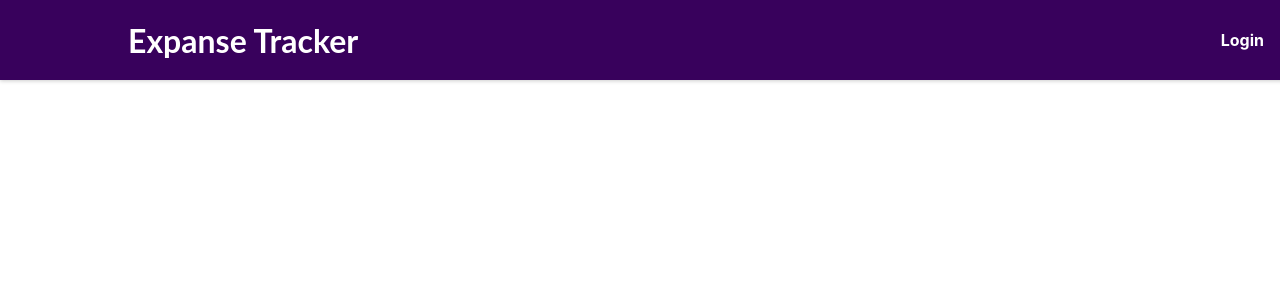
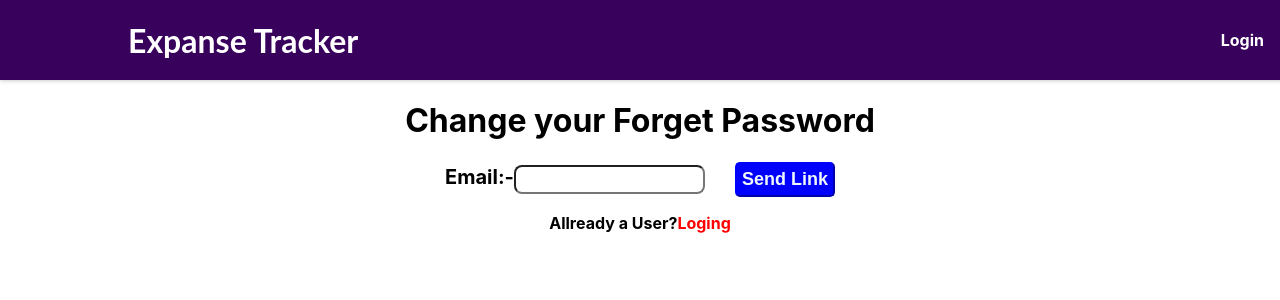
Before and after one commit to kbikash845/expanse-tracker, a React (Create React App) app: page /forgotpassword in a window 1280 px wide. Shown: the top 300 px of the page. Built offline with nearby package versions, Linux system fonts and the light colour scheme.

Commit message:
forget  password upadate

```diff
--- a/src/App.js
+++ b/src/App.js
@@ -6,6 +6,7 @@ import AuthForm from './components/Auth/AuthForm';
 import ProfileForm from './components/Profile/ProfileForm';
 import StartingPageContent from './components/StartingPage/StartingPageContent';
 import HomePage from './pages/HomePage';
+import Forgetpassword from './components/Auth/ForgetPassword/Forgetpassword';
 
 function App() {
   return (
@@ -15,6 +16,7 @@ function App() {
     {/* <Route path='/' exact element={<HomePage/>}/> */}
       <Route path='auth' element={<AuthForm/>}/>
       <Route path='profile' element={<ProfileForm/>}/>
+      <Route path='forgotpassword' element={<Forgetpassword/>}/>
       <Route path='/' element={<StartingPageContent/>}/>
     </Routes>
   </div>
--- a/src/components/Auth/AuthForm.js
+++ b/src/components/Auth/AuthForm.js
@@ -2,82 +2,74 @@ import { useState, useRef, useContext } from 'react';
 
 import classes from './AuthForm.module.css';
 import AuthContext from '../Store/Auth-Context';
-import { useNavigate } from 'react-router-dom';
+import { Link, useNavigate } from 'react-router-dom';
 
 const AuthForm = () => {
   const [isLogin, setIsLogin] = useState(true);
-  const [isLoading,setLoading]=useState(false);
+  const [isLoading, setLoading] = useState(false);
 
-  const authCtx=useContext(AuthContext);
-  const navigate=useNavigate()
+  const authCtx = useContext(AuthContext);
+  const navigate = useNavigate();
 
-  const emailInputRef=useRef();
-  const psswordInputRef=useRef();
-  const confirmpasswordInputRef=useRef();
-
+  const emailInputRef = useRef();
+  const passwordInputRef = useRef();
+  const confirmPasswordInputRef = useRef();
 
   const switchAuthModeHandler = () => {
     setIsLogin((prevState) => !prevState);
   };
 
-  const submitHandler=(event)=>{
+  const submitHandler = (event) => {
     event.preventDefault();
-       const enterEmail=emailInputRef.current.value;
-       const enterPassword=psswordInputRef.current.value;
-       const enterConfirmpasswrd=confirmpasswordInputRef.current.value;
+    const enteredEmail = emailInputRef.current.value;
+    const enteredPassword = passwordInputRef.current.value;
+    const enteredConfirmPassword = confirmPasswordInputRef.current?.value;
 
+    setIsLogin(true);
+    if (!isLogin && enteredPassword !== enteredConfirmPassword) {
+      alert("Passwords don't match. Please enter matching passwords.");
+      return;
+    }
 
+    let url;
+    if (isLogin) {
+      url = 'https://identitytoolkit.googleapis.com/v1/accounts:signInWithPassword?key=AIzaSyDGVs8K9GjoYUE4P9xUCh0Fg1KAy4cR97U';
+    } else {
+      url = 'https://identitytoolkit.googleapis.com/v1/accounts:signUp?key=AIzaSyDGVs8K9GjoYUE4P9xUCh0Fg1KAy4cR97U';
+    }
 
-       setIsLogin(true)
-       if(enterPassword===enterConfirmpasswrd){
-         let url;
-       if(isLogin){
-        url="https://identitytoolkit.googleapis.com/v1/accounts:signInWithPassword?key=AIzaSyDGVs8K9GjoYUE4P9xUCh0Fg1KAy4cR97U"
-       }else{
-        url='https://identitytoolkit.googleapis.com/v1/accounts:signUp?key=AIzaSyDGVs8K9GjoYUE4P9xUCh0Fg1KAy4cR97U'
-
+    setLoading(true);
+    fetch(url, {
+      method: 'POST',
+      body: JSON.stringify({
+        email: enteredEmail,
+        password: enteredPassword,
+        returnSecureToken: true,
+      }),
+      headers: {
+        'Content-Type': 'application/json',
+      },
+    })
+      .then((res) => {
+        setLoading(false);
+        if (res.ok) {
+          return res.json();
+        } else {
+          return res.json().then((data) => {
+            let errorMessage = 'Authentication failed';
+            throw new Error(errorMessage);
+          });
         }
-       fetch(
-        url,
-       {
-         method:"POST",
-         body:JSON.stringify({
-           email:enterEmail,
-           password:enterPassword,
-           returnSecureToken:true,
-         }),
-         headers:{
-          'Content-Type': 'application/json'
-         }
-       }
-       ).then(res=>{
-         setLoading(false)
-         if(res.ok){
-          return res.json()
-         }else{
-           return res.json().then((data=>{
-             let errormassage="Authentication failed";
-            // if(data && data.error && data.error.message){
-            //  errormassage=data.error.message
-            // }
-
-              throw new Error(errormassage)
-           }))
-
-         }
-       }).then((data)=>{
+      })
+      .then((data) => {
         console.log(data);
-        authCtx.login(data.idToken)
-        navigate("/")
-       }).catch((err)=>{
-        alert(err.message)
+        authCtx.login(data.idToken);
+        navigate('/');
       })
-
-
-       }else{
-        alert("pasword is not match ..plsease correct password")
-       }
-  }
+      .catch((err) => {
+        alert(err.message);
+      });
+  };
 
   return (
     <section className={classes.auth}>
@@ -89,32 +81,22 @@ const AuthForm = () => {
         </div>
         <div className={classes.control}>
           <label htmlFor='password'>Your Password</label>
-          <input
-            type='password'
-            id='password'
-            ref={psswordInputRef}
-            required
-          />
+          <input type='password' id='password' ref={passwordInputRef} required />
         </div>
+        {!isLogin && (
           <div className={classes.control}>
-          <label htmlFor='Confirmpassword'>Confirm Password</label>
-          <input
-            type='password'
-            id='Confirmpassword'
-            ref={confirmpasswordInputRef}
-            required
-          />
+            <label htmlFor='confirmPassword'>Confirm Password</label>
+            <input type='password' id='confirmPassword' ref={confirmPasswordInputRef} required />
           </div>
+        )}
         <div>
-       <button style={{padding:"8px"}}>{isLogin ? "Login" : "Create Account"}</button>
-       { isLoading &&<p>send request</p>}
+          <button style={{ padding: '8px' }}>{isLogin ? 'Login' : 'Create Account'}</button>
+          {isLoading && <p>send request</p>}
+
         </div>
+        <Link className={classes.forgot} to="/forgotpassword">Forgot Password ?</Link>
         <div className={classes.actions}>
-          <button
-            type='button'
-            className={classes.toggle}
-            onClick={switchAuthModeHandler}
-          >
+          <button type='button' className={classes.toggle} onClick={switchAuthModeHandler}>
             {isLogin ? 'Create new account' : 'Login with existing account'}
           </button>
         </div>
@@ -122,5 +104,4 @@ const AuthForm = () => {
     </section>
   );
 };
-
 export default AuthForm;
--- /dev/null
+++ b/src/components/Auth/ForgetPassword/Forgetpassword.css
@@ -0,0 +1,30 @@
+
+
+.main-Container{
+    /* border: 1px solid red; */
+    display: flex;
+    flex-direction: row;
+
+ gap: 30px;
+ align-items: center;
+    justify-content: center;
+}
+.lebel1{
+    font-size: 20px;
+    font-weight: bold;
+}
+#emailid{
+ border-radius: 8px;
+ padding: 5px;
+}
+.btnSend{
+    padding: 5px;
+    background-color: blue;
+    border-radius: 5px;
+    border-color: blue;
+    cursor: pointer;
+    width: 100px;
+    color: aliceblue;
+    font-size: 18px;
+    font-weight: bold;
+}
--- /dev/null
+++ b/src/components/Auth/ForgetPassword/Forgetpassword.js
@@ -0,0 +1,62 @@
+import React, { useRef, useState } from 'react';
+// import { Link } from 'react-router-dom';
+import './Forgetpassword.css'
+
+function Forgetpassword() {
+  const emailRef = useRef();
+  const [error, setError] = useState(null);
+
+  const forgotPasswordHandler = () => {
+    setError(null); // Clear any previous error
+
+    fetch("https://identitytoolkit.googleapis.com/v1/accounts:sendOobCode?key=AIzaSyDGVs8K9GjoYUE4P9xUCh0Fg1KAy4cR97U", {
+      method: "post",
+      body: JSON.stringify({
+        requestType: "PASSWORD_RESET",
+        email: emailRef.current.value,
+      }),
+      headers: {
+        "Content-Type": "application/json",
+      },
+    })
+      .then((response) => {
+        if (response.ok) {
+          return response.json();
+        } else {
+          throw new Error("An error occurred while sending reset link.");
+        }
+      })
+      .then((res) => {
+        console.log(res);
+        // Handle success, show success message to user if needed
+      })
+      .catch((err) => {
+        // Handle error
+        setError(err.message);
+        console.log("An error occurred:", err.message);
+      });
+  };
+
+  return (
+    <>
+    <h1 style={{textAlign:"center"}}>Change your Forget Password</h1>
+    <div className='main-Container'>
+     <div>
+       <label className='lebel1'>Email:-</label>
+       <input type='text' id='emailid' ref={emailRef}/>
+     </div>
+     <div>
+
+        <button onClick={forgotPasswordHandler} className='btnSend'>Send Link</button>
+     </div>
+    </div>
+    {error && <p style={{color:"red",textAlign:"center"}}>{error}</p>}
+    <p style={{textAlign:"center",fontWeight:"bold"}} >
+        Allready a User?
+        <b style={{color:"red"}}  >Loging</b>
+    </p>
+    </>
+  );
+}
+
+export default Forgetpassword;
--- a/src/components/Profile/ProfileForm.module.css
+++ b/src/components/Profile/ProfileForm.module.css
@@ -16,7 +16,7 @@
   border-radius: 12px;
 }
 
-input[type=text],input[type=email],input[type=number],textarea {
+#fname,textarea {
   width: 80%;
   padding: 12px 20px;
   margin: 8px 0;
```
Lines whose indentation alone changed are shown as unchanged.
